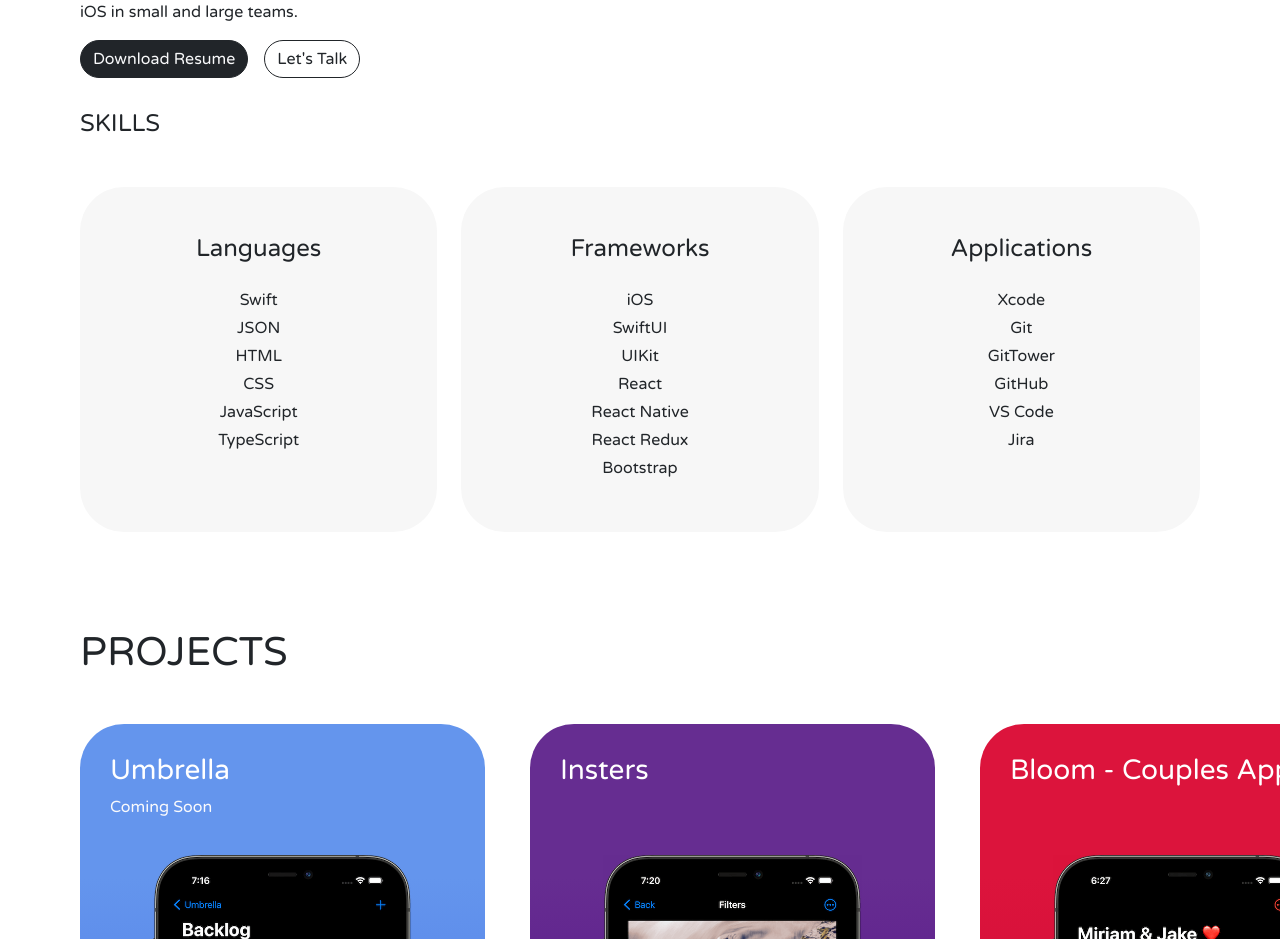
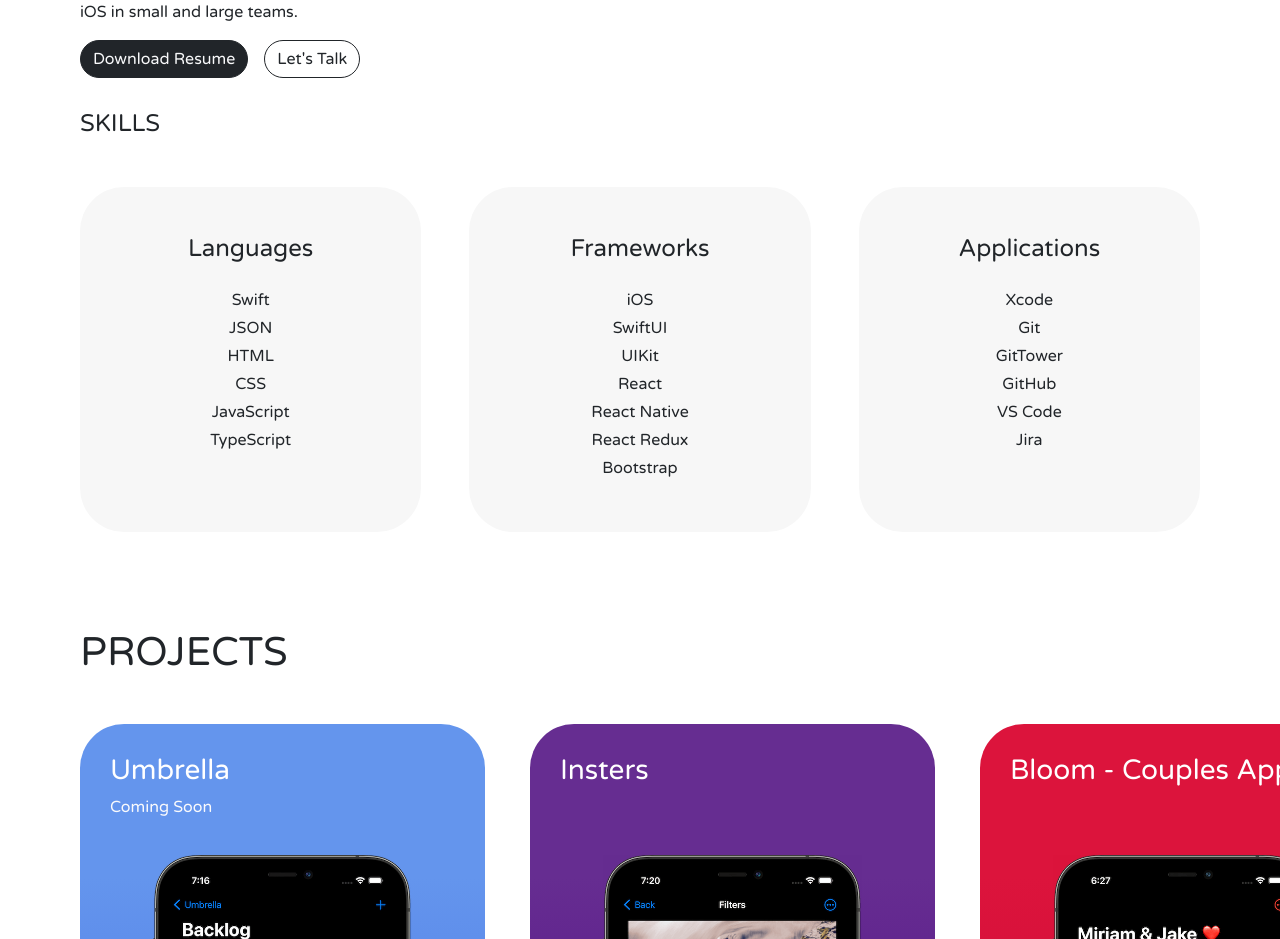
Before and after one commit to Hebrasco/hebrasco.github.io, a React (Create React App) app: page /#/ in a window 1280 px wide. Shown: the part 1040-1979 px from the top of the page. Built offline with nearby package versions, Linux system fonts and the light colour scheme.

Commit message:
💄 Update about me skils gap

```diff
--- a/src/pages/Home/components/AboutMe/components/Skills.tsx
+++ b/src/pages/Home/components/AboutMe/components/Skills.tsx
@@ -7,7 +7,7 @@ import { SkillColumn } from './SkillColumn'
 export function Skills(): JSX.Element {
   return (
     <Section sm title="Skills">
-      <Row>
+      <Row className="g-5">
         <SkillColumn title="Languages" data={PROFILE.skills.languages} />
         <SkillColumn title="Frameworks" data={PROFILE.skills.frameworks} />
         <SkillColumn title="Applications" data={PROFILE.skills.applications} />
```
